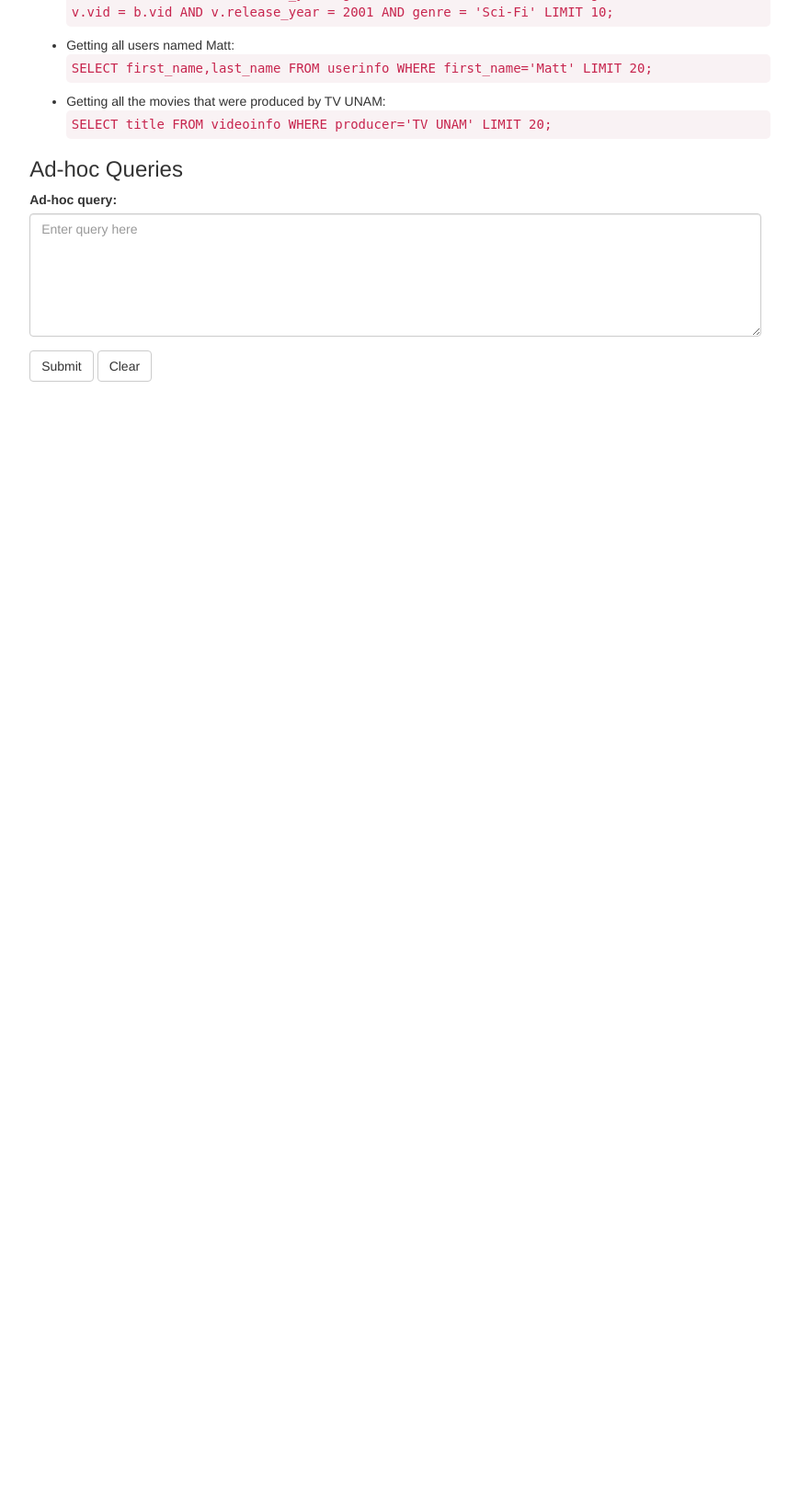
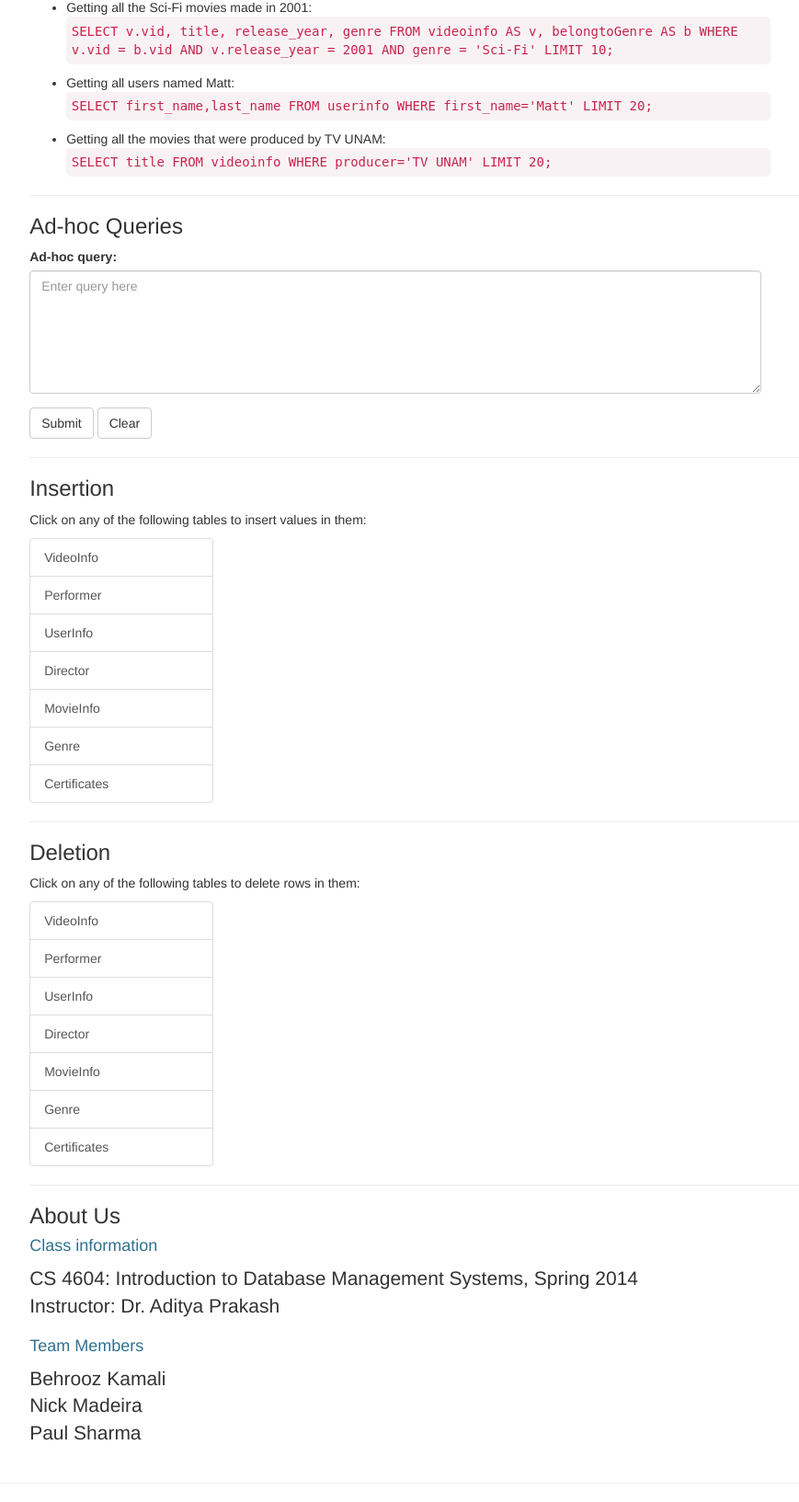
Before and after one commit to nmadeira/cs4604-project3, a PHP site: page / in a window 1280 px wide. Shown: the part 1081-2714 px from the top of the page at 92% size, without its empty margins (77-946 px from the left). Before the commit the page ends 1496 px from the top, so only its background shows below. Run offline with PHP 8.4, Linux system fonts and the light colour scheme.

Commit message:
Added insert and delete functionalities

```diff
--- a/index.php
+++ b/index.php
@@ -19,15 +19,14 @@
 
 			<div class="collapse navbar-collapse" id="bs-example-navbar-collapse-1">
 				<ul class="nav navbar-nav">
-					<li class="active"><a href="#predtabl">Relations</a></li>
+					<li><a href="#predtabl">Relations</a></li>
 					<li><a href="#predquer">Preset Queries</a></li>
 					<li><a href="#adhoc">Ad-hoc Queries</a></li>
-					<li><a href="#">Insertion</a></li>
-					<li><a href="#">Modification</a></li>
-					<li><a href="#">Deletion</a></li>
+					<li><a href="#insetionSec">Insertion</a></li>
+					<li><a href="#deletionSec">Deletion</a></li>
 				</ul>
 				<ul class="nav navbar-nav navbar-right">
-					<li><a href="#">About Us</a></li>
+					<li><a href="#about">About Us</a></li>
 				</ul>
 			</div><!-- /.navbar-collapse -->
 		</div><!-- /.container-fluid -->
@@ -36,8 +35,9 @@
 	<header>
 		<br><br><br>
 		<h1 class="reflected">SQLKillers</h1><br>
+		<h3 class="reflected">Behrooz Kamali, Nick Madeira, Paul Sharma</h3>
 		<a id="predtabl"></a>
-		<h3 class="reflected">Behrooz Kamali, Nick Madeira, Paul Sharma</h3>
+		<br>
 	</header>
 
 	<div class="row">
@@ -47,15 +47,17 @@
 	<h3>Table Queries</h3>
 	<p>Click on any of the following relations to see the data in that relation: </p>
 	<div class="list-group" id="relationList" style="width:200px;">
-		<a href="#" class="list-group-item">Video</a>
+		<a href="#" class="list-group-item">VideoInfo</a>
 		<a href="#" class="list-group-item">Performer</a>
 		<a href="#" class="list-group-item">UserInfo</a>
 		<a href="#" class="list-group-item">Director</a>
 		<a href="#" class="list-group-item">MovieInfo</a>
+		<a href="#" class="list-group-item">TvEpisodeInfo</a>
 		<a class="interlink" id="predquer"></a>
-		<a href="#" class="list-group-item">TvEpisodeInfo</a>
 		<a href="#" class="list-group-item">Certificates</a>
 	</div>
+
+	<hr>
 
 	<!-- List of queries -->
 	<h3>Preset Queries</h3>
@@ -76,10 +78,12 @@
 			WHERE v.vid = b.vid AND v.release_year = 2001 AND genre = 'Sci-Fi' LIMIT 10;</p></li>
 	<li>Getting all users named Matt:<br>
 		<p class="clickable bg-danger">SELECT first_name,last_name FROM userinfo WHERE first_name='Matt' LIMIT 20;</p></li>
+	<li>Getting all the movies that were produced by TV UNAM:<br>
 	<a id="adhoc"></a>
-	<li>Getting all the movies that were produced by TV UNAM:<br>
 		<p class="clickable bg-danger">SELECT title FROM videoinfo WHERE producer='TV UNAM' LIMIT 20;</p></li>
 	</ul>
+
+	<hr>
 
 	<!-- Ad-hoc query form -->
 	<h3>Ad-hoc Queries</h3>
@@ -89,12 +93,61 @@
 			<textarea class="form-control" id="adhocquery" placeholder="Enter query here" rows="6" style="width:75%;"></textarea>
 			<!-- <input type="text" class="form-control" id="adhocquery" placeholder="Enter query here"> -->
 		</div>
+		<a id="insetionSec"></a>
 		<button type="submit" class="btn btn-default">Submit</button>
 		<button type="reset" class="btn btn-default">Clear</button>
 	</form>
+
+	<hr>
+
+	<!-- Data insertion -->
+	<h3>Insertion</h3>
+	<p>Click on any of the following tables to insert values in them: </p>
+	<div class="list-group" id="insertionList" style="width:200px;">
+		<a href="#" class="list-group-item">VideoInfo</a>
+		<a href="#" class="list-group-item">Performer</a>
+		<a href="#" class="list-group-item">UserInfo</a>
+		<a href="#" class="list-group-item">Director</a>
+		<a href="#" class="list-group-item">MovieInfo</a>
+		<a href="#" class="list-group-item">Genre</a>
+		<a id="deletionSec"></a>
+		<a href="#" class="list-group-item">Certificates</a>
+	</div>
+
+	<hr>
+
+	<!-- Data Deletion -->
+	<h3>Deletion</h3>
+	<p>Click on any of the following tables to delete rows in them: </p>
+	<div class="list-group" id="deletionList" style="width:200px;">
+		<a href="#" class="list-group-item">VideoInfo</a>
+		<a href="#" class="list-group-item">Performer</a>
+		<a href="#" class="list-group-item">UserInfo</a>
+		<a href="#" class="list-group-item">Director</a>
+		<a href="#" class="list-group-item">MovieInfo</a>
+		<a href="#" class="list-group-item">Genre</a>
+		<a id="about"></a>
+		<a href="#" class="list-group-item">Certificates</a>
+	</div>
+
+	<hr>
+
+	<!-- About Us -->
+	<h3>About Us</h3>
+	<h4 class="text-info">Class information</h4>
+	<p class="lead">CS 4604: Introduction to Database Management Systems, Spring 2014<br>
+	Instructor: Dr. Aditya Prakash</p>
+	<h4 class="text-info">Team Members</h4>
+	<p class="lead" style="width:300px">Behrooz Kamali<br>
+		Nick Madeira<br>
+		Paul Sharma</p>
+
 	</div>
 	<div class="col-xs-1"></div>
 	</div>
+
+	<hr>
+
 
 	<!-- Results Modal -->
 	<div class="modal fade" id="resultsModal" tabindex="-1" role="dialog" aria-labelledby="myModalLabel" aria-hidden="true">
@@ -122,207 +175,32 @@
 		</div>
 	</div>
 
+	<!-- Insertion/Modification Modal -->
+	<div class="modal fade" id="insertionModal" tabindex="-1" role="dialog" aria-labelledby="myModalLabel" aria-hidden="true">
+		<div class="modal-dialog modal-lg">
+			<div class="modal-content">
+				<div class="modal-header">
+					<button type="button" class="close" data-dismiss="modal" aria-hidden="true">&times;</button>
+					<h4 class="modal-title" id="insertionModalTitle">Results Table</h4>
+				</div>
+				<div class="modal-body">
+					<div id="imodal-loading"><span class="glyphicon glyphicon-refresh rotating"></span> Loading data ...</div>
+					<div class="bg-danger" id="iload-alert"><p>Data cannot be loaded at this time, please try again later!</p></div>
+					<div class="bg-danger" id="iquery-alert"><p>You entered invalid data, fill all the required fields!</p></div>
+					<div class="bg-success" id="iquery-success"><p>Data is inserted successfully!</p></div>
+					<div class="" id="modal-form">
+
+					</div>
+				</div>
+				<div class="modal-footer">
+					<button type="button" class="btn btn-default" data-dismiss="modal">Close</button>
+				</div>
+			</div>
+		</div>
+	</div>
+
 	<script type="text/javascript" src="js/jquery.min.js"></script>
 	<script type="text/javascript" src="js/bootstrap.min.js"></script>
-	<script type="text/javascript">
-	$(document).ready(function($) {
-		$('#load-alert').hide(0);
-		$('#query-alert').hide(0);
-		$("#relationList").click(function(e) {
-			var table = e.target.innerHTML.toLowerCase();
-			loadTable(table, 20, 1, '', '');
-		});
-		$("#queryList p").click(function(e) {
-			var query = e.target.innerHTML;
-			loadQuery(query, 20, 1, '', '');
-		});
-		$('#resultsModal').on('hide.bs.modal', function(e) {
-			$('#pagination').html('');
-			$('#results-table').html('');
-		});
-		document.forms[0].onsubmit = adhocQuery;
-	});
-
-	function loadTable(table, limit, page, sort, order) {
-		$('#load-alert').hide(0);
-		$('#query-alert').hide(0);
-		$('#modal-loading').show(0);
-		$('#resultsModalTitle').html('Loading ...');
-		$('#results-table').html('');
-		$('#resultsModal').modal('show');
-		$.ajax({
-			url: 'process.php',
-			type: 'GET',
-			data: {o: 's', t: table, l: limit, p: page, so: sort, or: order},
-		})
-		.done(function(msg) {
-			var res = JSON.parse(msg);
-			generateTable(res);
-			$('#modal-loading').hide(0);
-		})
-		.fail(function() {
-			$('#load-alert').show(0);
-		})
-		.always(function() {
-		});
-	}
-
-	function loadQuery(query, limit, page, sort, order) {
-		$('#load-alert').hide(0);
-		$('#query-alert').hide(0);
-		$('#modal-loading').show(0);
-		$('#resultsModalTitle').html('Loading ...');
-		$('#results-table').html('');
-		$('#resultsModal').modal('show');
-		$.ajax({
-			url: 'process.php',
-			type: 'GET',
-			data: {o: 'q', q: query, l: limit, p: page, so: sort, or: order},
-		})
-		.done(function(msg) {
-			var res = JSON.parse(msg);
-			if(res.rows.length == 0) {
-				badQuery();
-				return false;
-			}
-			generateTable2(res);
-			$('#modal-loading').hide(0);
-		})
-		.fail(function() {
-			$('#load-alert').show(0);
-			$('#resultsModalTitle').html('Error!');
-		})
-		.always(function() {
-		});
-	}
-
-	function adhocQuery(e) {
-		var field = $('#adhocquery');
-		var query = field.val();
-		loadQuery(query, 20, 1)
-		e.preventDefault();
-	}
-
-	function generateTable(data) {
-		// modal title
-		$('#resultsModalTitle').html(data.table + ' Table');
-
-		// table header
-		var content = "<tr>";
-		for (var key in data.rows[0]) {
-			var order = "";
-			if(data.sort == key && data.order != "1") {
-				order = "1";
-			}
-			content += "<th class='clickable-title' onclick=\"loadTable('" + data.table + "', " + data.limit + ", 1, '" + key + "', '" + order + "')\">";
-			content += key;
-			content += "</th>";
-		};
-		content += "</tr>\n";
-
-		// table body
-		for(var i = 0; i < data.rows.length; i++) {
-			content += "<tr>";
-			for(var key in data.rows[i]) {
-				content += "<td>";
-				if(data.rows[i][key] === "null") {
-
-				} else {
-					content += data.rows[i][key];
-				}
-				content += "</td>";
-			}
-			content += "</tr>";
-		}
-
-		// pagination
-		var page = parseInt(data.page);
-		var prev = page - 1;
-		var next = page + 1;
-		var pagination = "";
-		if(prev > 0) {
-			pagination += "<ul class='pagination'>";
-			pagination += "<li><a href='#' onclick=\"loadTable('" + data.table + "', " + data.limit + ", 1, '" + data.sort + "', '" + data.order + "')\">&laquo;</a></li>";
-			pagination += "<li><a href='#' onclick=\"loadTable('" + data.table + "', " + data.limit + ", " + prev + ", '" + data.sort + "', '" + data.order + "')\">&lsaquo;</a></li>";
-			pagination += "</ul>";
-		}
-		var pages = Math.ceil(data.size/data.limit);
-		pagination += "<ul class='pagination'><li><a style='cursor:text;'>Page " + data.page + " out of " + pages + "</a></li></ul>";
-		if(next <= pages) {
-			pagination += "<ul class='pagination'>";
-			pagination += "<li><a href='#' onclick=\"loadTable('" + data.table + "', " + data.limit + ", " + next + ", '" + data.sort + "', '" + data.order + "')\">&rsaquo;</a></li>";
-			pagination += "<li><a href='#' onclick=\"loadTable('" + data.table + "', " + data.limit + ", " + pages + ", '" + data.sort + "', '" + data.order + "')\">&raquo;</a></li>";
-			pagination += "</ul>";
-		}
-
-		// put in place
-		$('#results-table').append(content);
-		$('#pagination').html(pagination);
-	}
-
-	function generateTable2(data) {
-		// modal title
-		$('#resultsModalTitle').html(data.query);
-
-		// table header
-		var content = "<tr>";
-		for (var key in data.rows[0]) {
-			var order = "";
-			if(data.sort == key && data.order != "1") {
-				order = "1";
-			}
-			content += "<th>";
-			// class='clickable' onclick=\"loadQuery('" + data.query + "', " + data.limit + ", 1, '" + key + "', '" + order + "')\"
-			content += key;
-			content += "</th>";
-		};
-		content += "</tr>\n";
-
-		// table body
-		for(var i = 0; i < data.rows.length; i++) {
-			content += "<tr>";
-			for(var key in data.rows[i]) {
-				content += "<td>";
-				if(data.rows[i][key] === "null") {
-
-				} else {
-					content += data.rows[i][key];
-				}
-				content += "</td>";
-			}
-			content += "</tr>";
-		}
-
-		// pagination
-		var page = parseInt(data.page);
-		var prev = page - 1;
-		var next = page + 1;
-		var pagination = "";
-		if(prev > 0) {
-			pagination += "<ul class='pagination'>";
-			pagination += "<li><a href='#' onclick=\"loadQuery('" + data.query + "', " + data.limit + ", 1, '" + data.sort + "', '" + data.order + "')\">&laquo;</a></li>";
-			pagination += "<li><a href='#' onclick=\"loadQuery('" + data.query + "', " + data.limit + ", " + prev + ", '" + data.sort + "', '" + data.order + "')\">&lsaquo;</a></li>";
-			pagination += "</ul>";
-		}
-		var pages = Math.ceil(data.size/data.limit);
-		pagination += "<ul class='pagination'><li><a style='cursor:text;'>Page " + data.page + " out of " + pages + "</a></li></ul>";
-		if(next <= pages) {
-			pagination += "<ul class='pagination'>";
-			pagination += "<li><a href='#' onclick=\"loadQuery('" + data.query + "', " + data.limit + ", " + next + ", '" + data.sort + "', '" + data.order + "')\">&rsaquo;</a></li>";
-			pagination += "<li><a href='#' onclick=\"loadQuery('" + data.query + "', " + data.limit + ", " + pages + ", '" + data.sort + "', '" + data.order + "')\">&raquo;</a></li>";
-			pagination += "</ul>";
-		}
-
-		// put in place
-		$('#results-table').append(content);
-		$('#pagination').html(pagination);
-	}
-
-	function badQuery() {
-		$('#resultsModalTitle').html('Error!');
-		$('#query-alert').show(0);
-		$('#modal-loading').hide(0);
-	}
-	</script>
+	<script type="text/javascript" src="js/custom.js">	</script>
 </body>
 </html>
```
